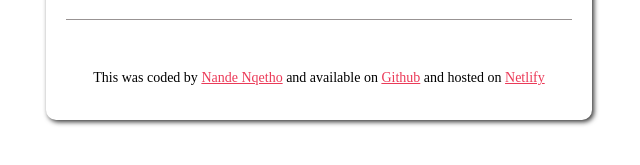
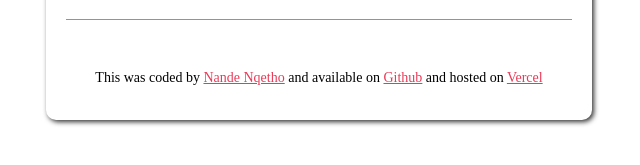
Before and after one commit to Nande929/Redone-Weather, a plain HTML site: page index.html in a window 1280 px wide. Shown: the part 375-540 px from the top of the page, 321-961 px from the left. Drawn offline with nearby package versions, Linux system fonts and the light colour scheme; no server answers.

Commit message:
added vercel link

```diff
--- a/index.html
+++ b/index.html
@@ -45,7 +45,7 @@
 
         <footer>
 
-            <p>This was coded by <a href="https://github.com/Nande929" target="_blank">Nande Nqetho</a> and available on <a href="https://github.com/Nande929/Redone-Weather" target="_blank">Github</a> and hosted on <a href="https://redone-weather.vercel.app/" target="_blank">Netlify</a></p>
+            <p>This was coded by <a href="https://github.com/Nande929" target="_blank">Nande Nqetho</a> and available on <a href="https://github.com/Nande929/Redone-Weather" target="_blank">Github</a> and hosted on <a href="https://redone-weather.vercel.app/" target="_blank">Vercel</a></p>
         </footer>
     </div>
     <script src="src/index.js"></script>
```
